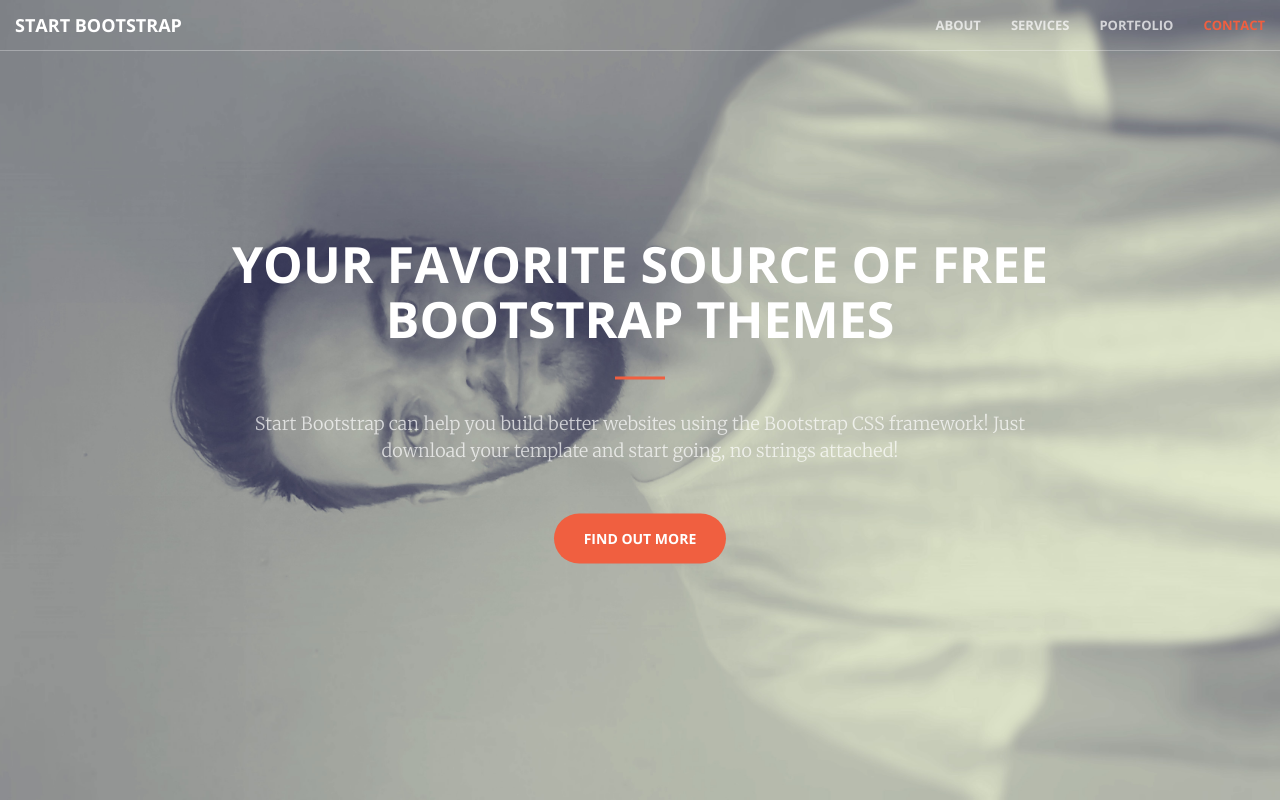
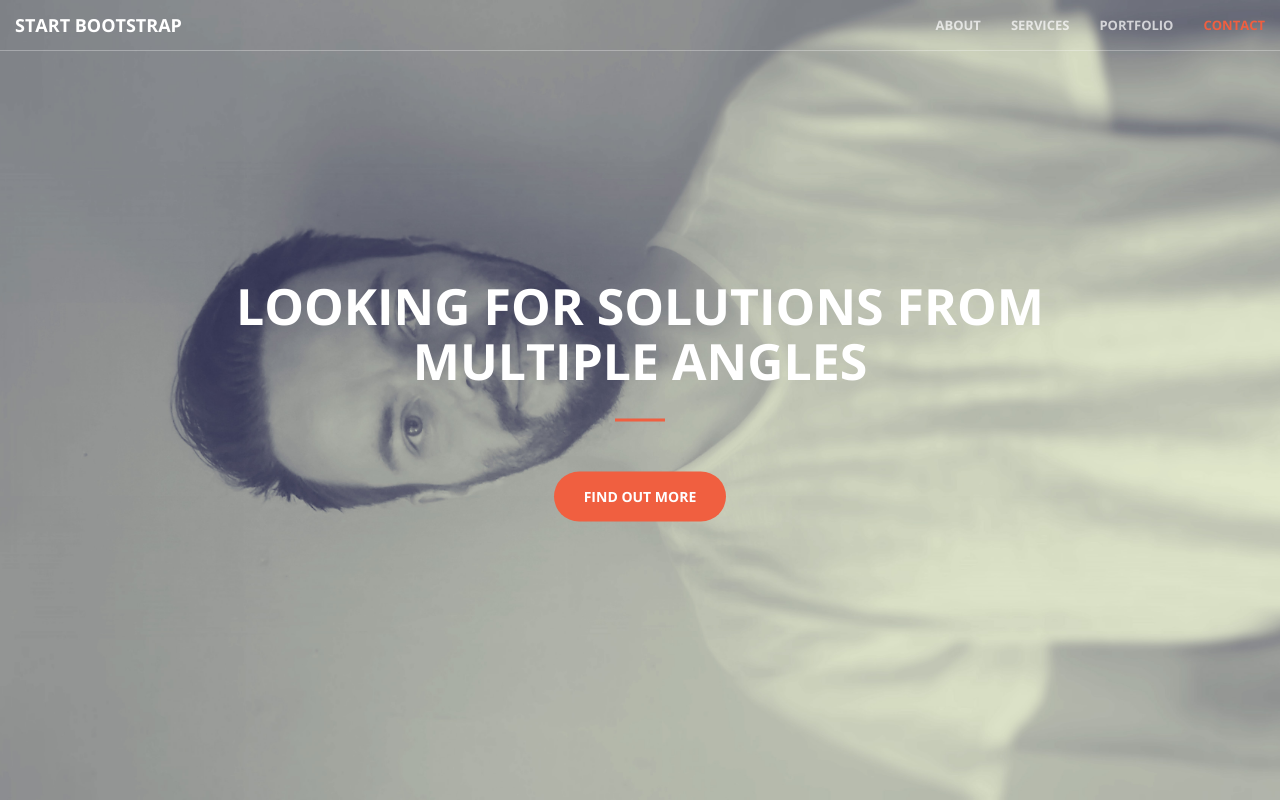
Before and after one commit to sdhammer/myportfolio, a website: page index.html in a window 1280 px wide. Shown: the top 800 px of the page. Drawn offline with nearby package versions, Linux system fonts and the light colour scheme.

Commit message:
Update index.html
Change header title

```diff
--- a/index.html
+++ b/index.html
@@ -71,9 +71,9 @@
     <header>
         <div class="header-content">
             <div class="header-content-inner">
-                <h1 id="homeHeading">Your Favorite Source of Free Bootstrap Themes</h1>
+                <h1 id="homeHeading">LOOKING FOR SOLUTIONS FROM MULTIPLE ANGLES</h1>
                 <hr>
-                <p>Start Bootstrap can help you build better websites using the Bootstrap CSS framework! Just download your template and start going, no strings attached!</p>
+                <p><!-- Bootstrap Core CSS --></p>
                 <a href="#about" class="btn btn-primary btn-xl page-scroll">Find Out More</a>
             </div>
         </div>
```
